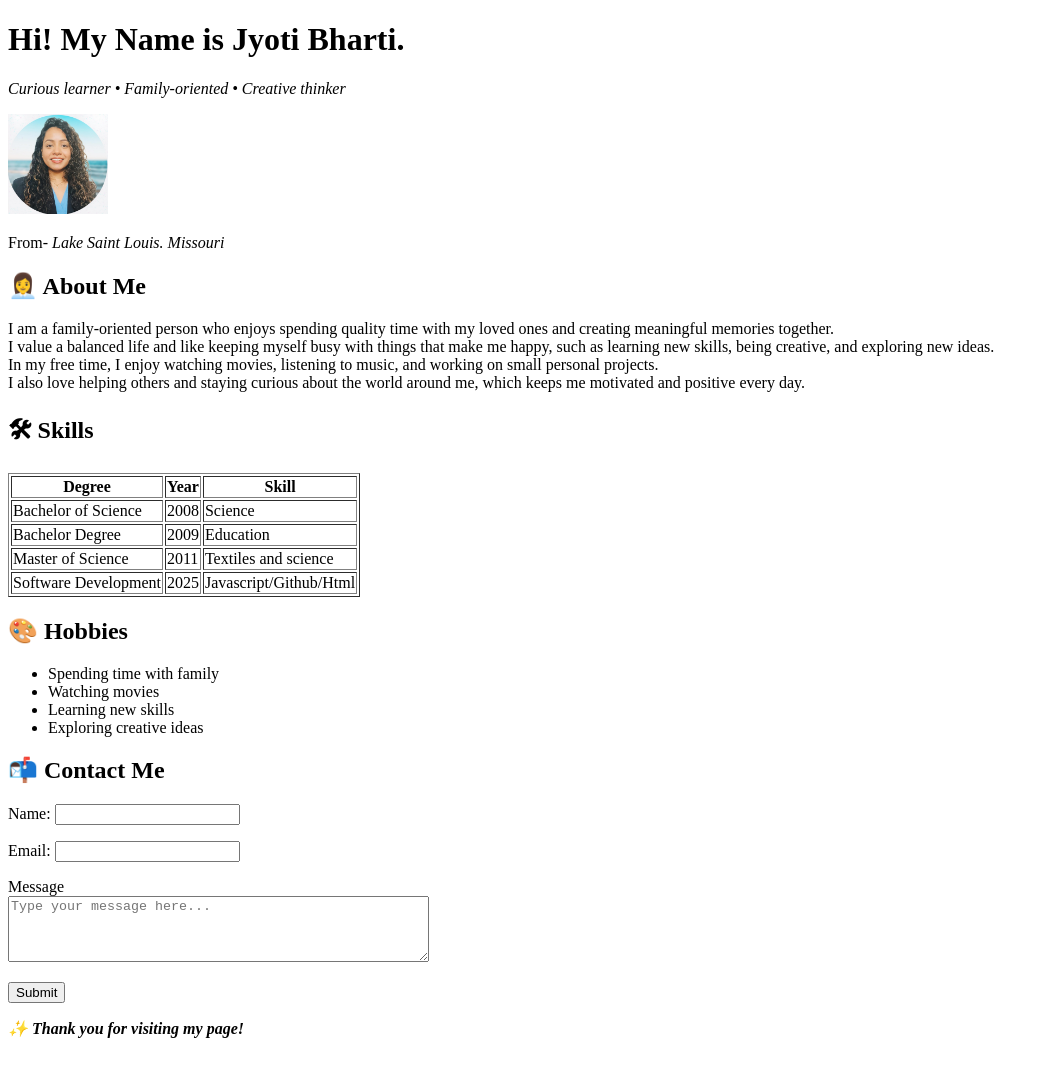
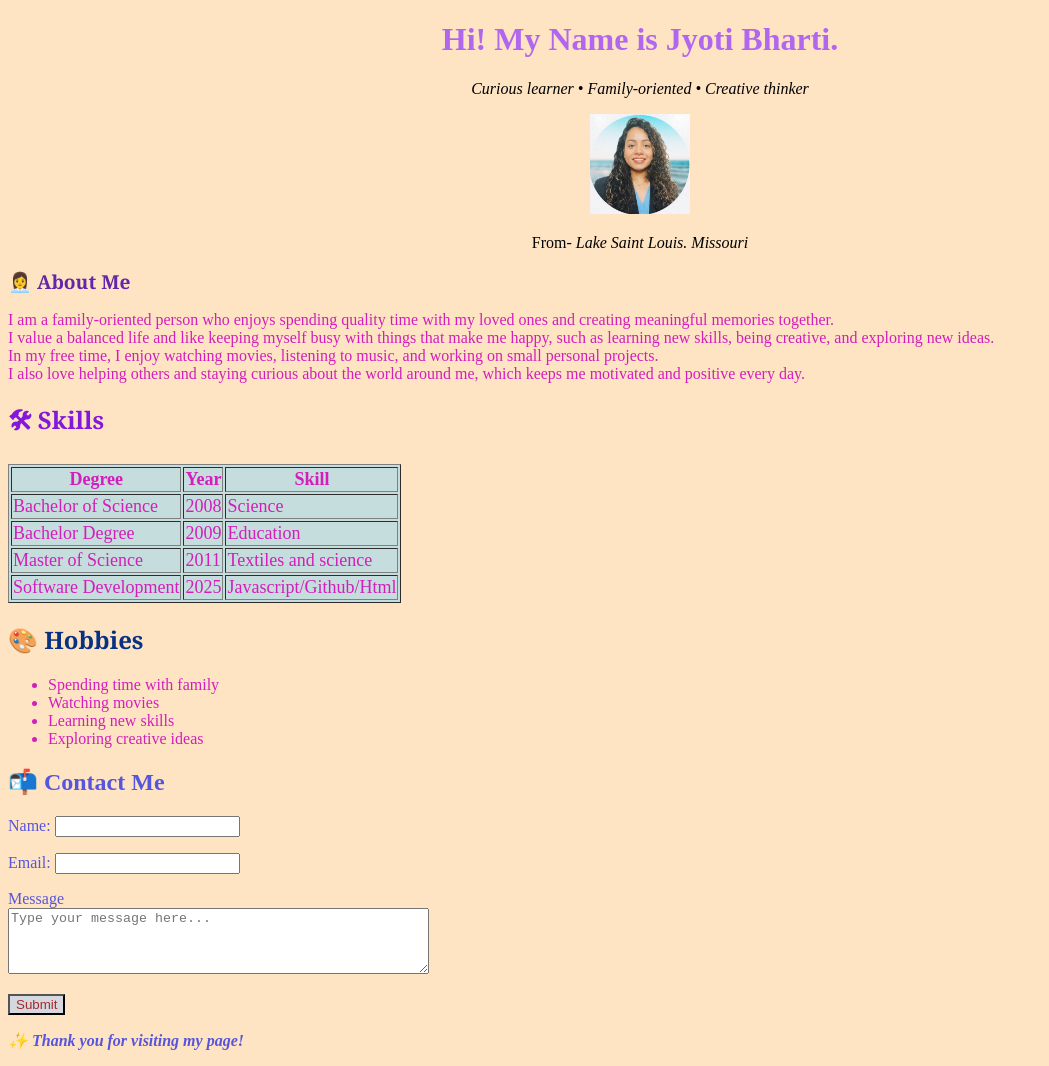
Before and after one commit to JyotiBharti87/practice-portfolio-page-jyoti-b, a plain HTML site: page index.html in a window 1280 px wide. Shown: the whole page, without its empty margins (0-1049 px from the left). Drawn offline with Linux system fonts and the light colour scheme.

Commit message:
CSS project complete

```diff
--- a/index.html
+++ b/index.html
@@ -5,6 +5,7 @@
     <meta charset="UTF-8">
     <meta name="viewport" content="width=device-width, initial-scale=1.0">
     <title>Document</title>
+    <link rel ="stylesheet" href ="styles.css">
 </head>
 
 <body>
@@ -18,7 +19,7 @@
     </header>
 
     <section>
-        <h2>👩‍💼 About Me</h2>
+        <h2 id="aboutMe">👩‍💼 About Me</h2>
         <p> I am a family-oriented person who enjoys spending quality time with my loved ones and creating meaningful
             memories together. <br>
             I value a balanced life and like keeping myself busy with things that make me happy, such as learning new
@@ -30,7 +31,7 @@
     </section>
 
     <section>
-        <h2>🛠 Skills</h2>
+        <h2 id="skills">🛠 Skills</h2>
         <table border="1">
             <tr>
                 <th>Degree</th>
@@ -61,7 +62,7 @@
     </section>
 
 <section>
-    <h2>🎨 Hobbies</h2>
+    <h2 id="hobbies">🎨 Hobbies</h2>
     <ul>
         <li>Spending time with family</li>
         <li>Watching movies</li>
@@ -70,7 +71,7 @@
     </ul>
 </section>
 
-    <footer>
+    <footer class="myFooter">
         <h2>📬 Contact Me</h2>
         <form action="/submit-page-url" method="post">
             <p>
--- /dev/null
+++ b/styles.css
@@ -0,0 +1,39 @@
+
+body {
+  background-color:bisque
+}
+
+header{
+    text-align: center;
+}
+h1 {
+
+    color:#b166ee;
+}
+#aboutMe{
+    font-family: Georgia, 'Times New Roman', Times, serif;
+    font-size: larger;
+    color:rgb(99, 37, 170);
+}
+#skills{
+    font-family: Georgia, 'Times New Roman', Times, serif;
+    color:#8317db;
+}
+#hobbies{
+    font-family: Georgia, 'Times New Roman', Times, serif;
+    color:rgb(7, 50, 131);
+}
+section{
+    color: #d31ebb;
+}
+table{
+    font-size: large;
+    background-color: #c5dddc;
+}
+.myFooter{
+    color:rgb(85, 85, 221)
+}
+button {
+    background-color: rgb(214, 216, 224);
+    color:brown;
+}
```
